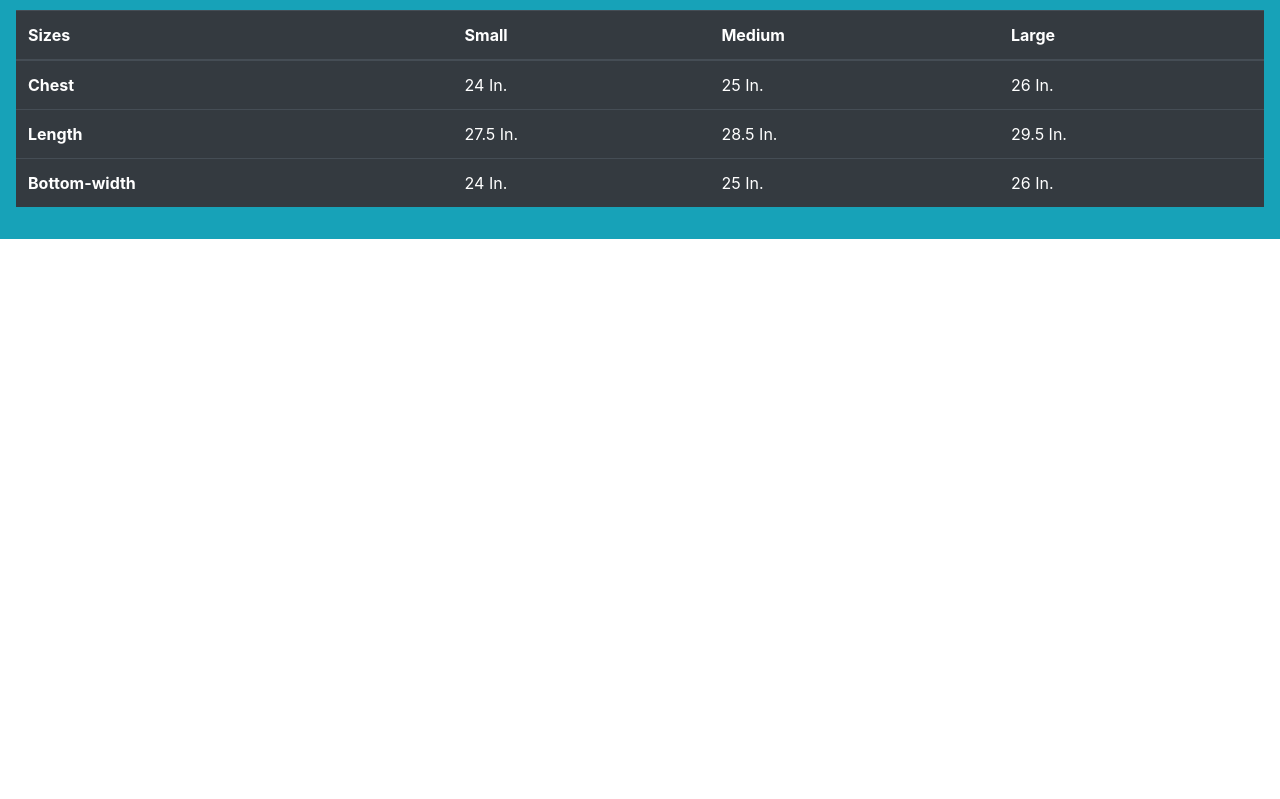
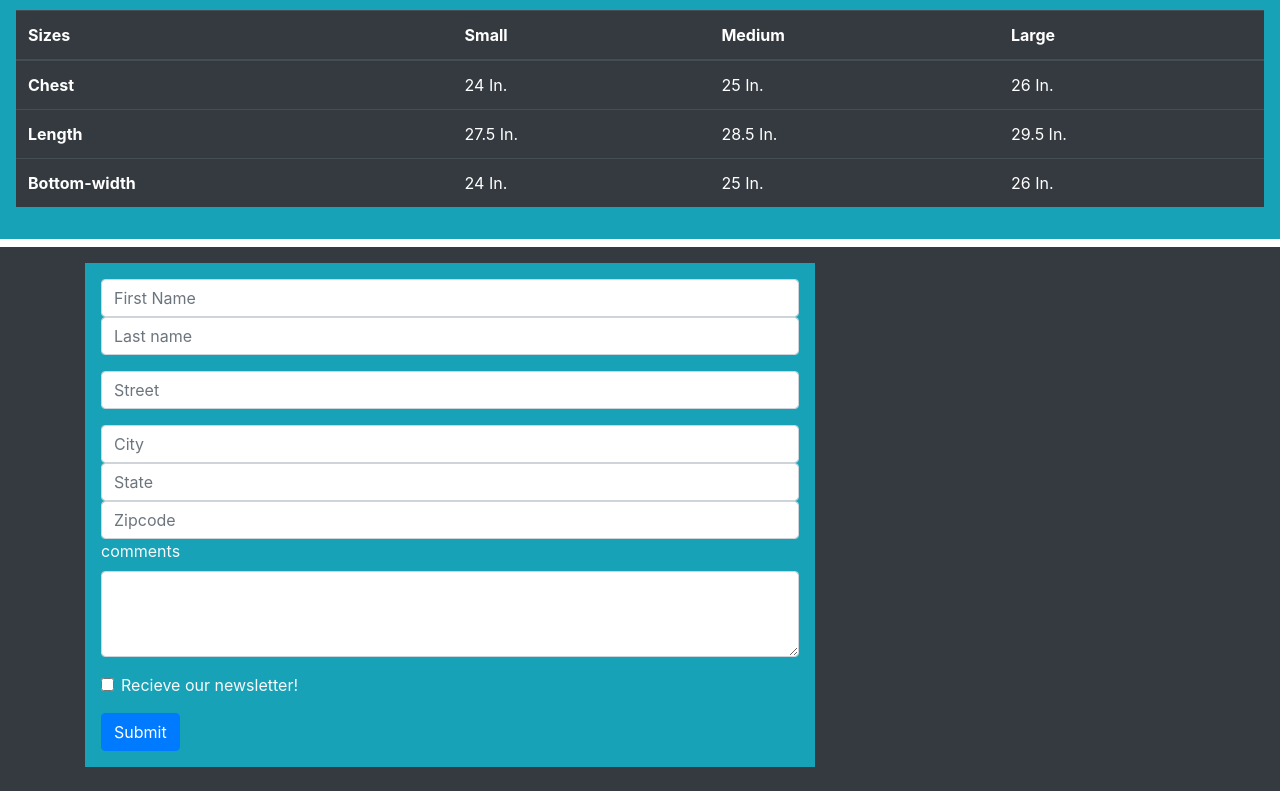
Before and after one commit to T4thaynebarnes/WK3feproject, a website: page sizing.html in a window 1280 px wide. Shown: the part 62-861 px from the top of the page. Before the commit the page ends 800 px from the top, so only its background shows below. Drawn offline with nearby package versions, Linux system fonts and the light colour scheme.

Commit message:
week 3 project files

```diff
--- a/sizing.html
+++ b/sizing.html
@@ -89,7 +89,7 @@
                        <td>25 In.</td>
                        <td>26 In.</td>
                     </tr>
-                    <!--  -->
+
                     <tr>
                        <th scope="row">Length</th>
                        <td>27.5 In.</td>
@@ -120,7 +120,63 @@
 
 
    </div>
+   <main class="p-3 mb-2 bg-dark text-dark round">
 
+    <div class="container"
+       >
+      <div class="row">
+              <div class="col-lg-8">
+      <form class="p-3 mb-2 bg-info text-light">
+          <!-- bs element form-group, gives it css styling for a form  -->
+          <div class="form-group-">
+
+
+            <!-- below is seting up the text inside the text box for first name -->
+            <input type="Firstname" class="form-control" id="InputFname" aria-describedby="Fnamehelp" placeholder="First Name">
+
+          </div>
+          <div class="form-group">
+
+            <!-- below is seting up the text inside the text box for last name -->
+            <input type="lastname" class="form-control" id="InputLname" placeholder="Last name">
+          </div>
+          <div class="form-group">
+
+              <!-- below is seting up the text inside the text box for shipping address -->
+              <input type="address" class="form-control" id="address" placeholder="Street">
+          </div>
+              <div>
+
+              <!-- below is seting up the text inside the text box for city -->
+              <input type="city" class="form-control" id="city" placeholder="City">
+              </div>
+
+              <div>
+            <!-- below is seting up the text inside the text box for state -->
+              <input type="state" class="form-control" id="state" placeholder="State">
+              </div>
+
+
+
+
+              <!-- below is seting up the text inside the text box for zipcode -->
+              <input type="Zipcode" class="form-control" id="Zipcode" placeholder="Zipcode">
+          <!-- adding text box to input user's comments -->
+          <div class="form-group">
+            <label for="comments">comments</label>
+            <textarea class="form-control" id="comments" rows="3"></textarea>
+          </div>
+
+
+          <div class="form-group form-check">
+              <!-- setting up the checkbox to get the newsletter! -->
+            <input type="checkbox" class="form-check-input" id="Check1">
+            <!-- adding label above text box -->
+            <label class="form-check-label" for="Check1">Recieve our newsletter!</label>
+          </div>
+          <button type="submit" class="btn btn-primary">Submit</button>
+      </form>
+      </div>
 
 </body>
 </html>
```
Also changed, not shown: contactus.html (+2 -2 lines), merch.html (+21 -11 lines), merch3.jpg (added).
